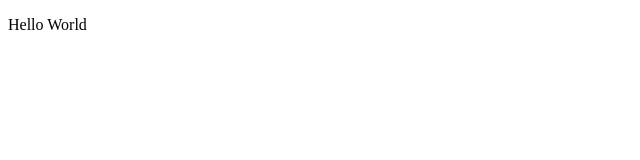
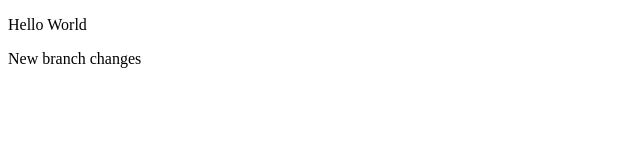
Before and after one commit to NuReLeS525/Git---GitHub, a plain HTML site: page index.html in a window 1280 px wide. Shown: the whole page, without its empty margins (0-640 px from the left). Drawn offline with Linux system fonts and the light colour scheme; files whose address does not match are found by name.

Commit message:
new branch changes

```diff
--- a/index.html
+++ b/index.html
@@ -8,6 +8,7 @@
 </head>
 <body>
   <p>Hello World</p>
+  <p>New branch changes</p>
 </body>
 <script src="main.js"></script>
 </html>
```
